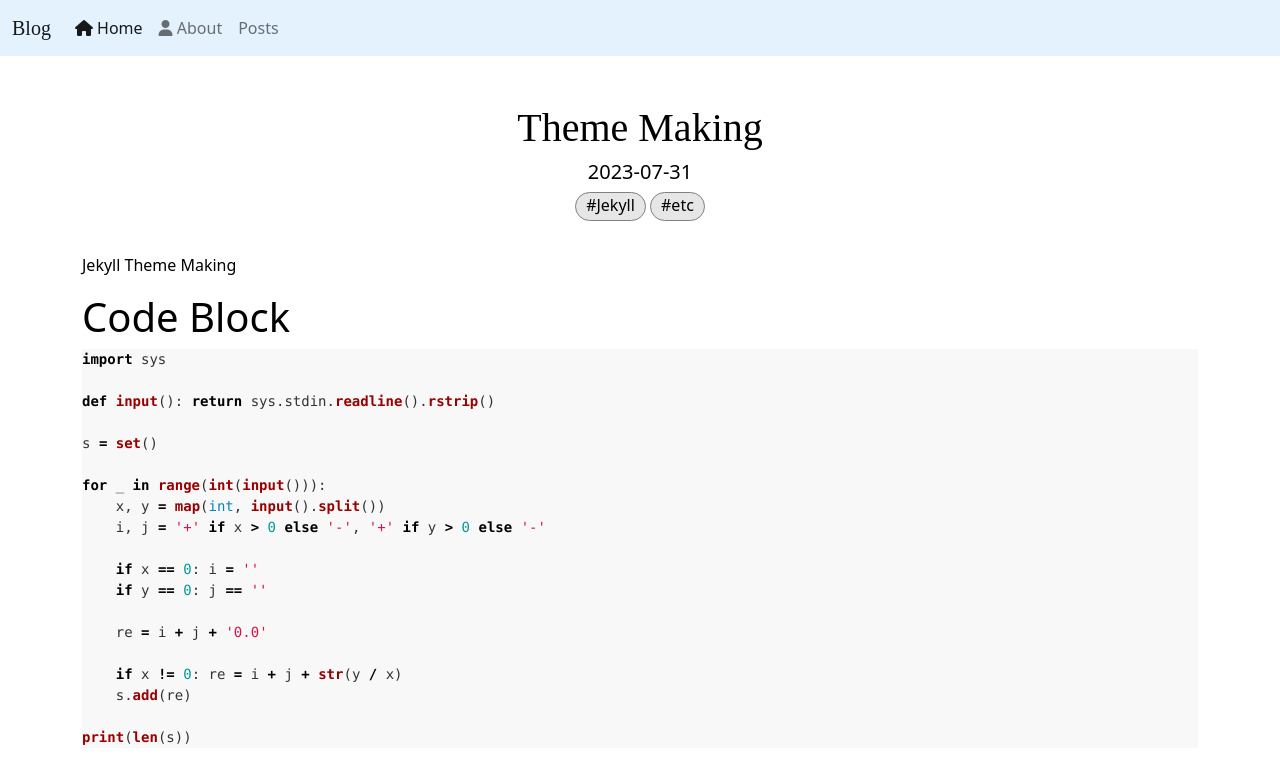
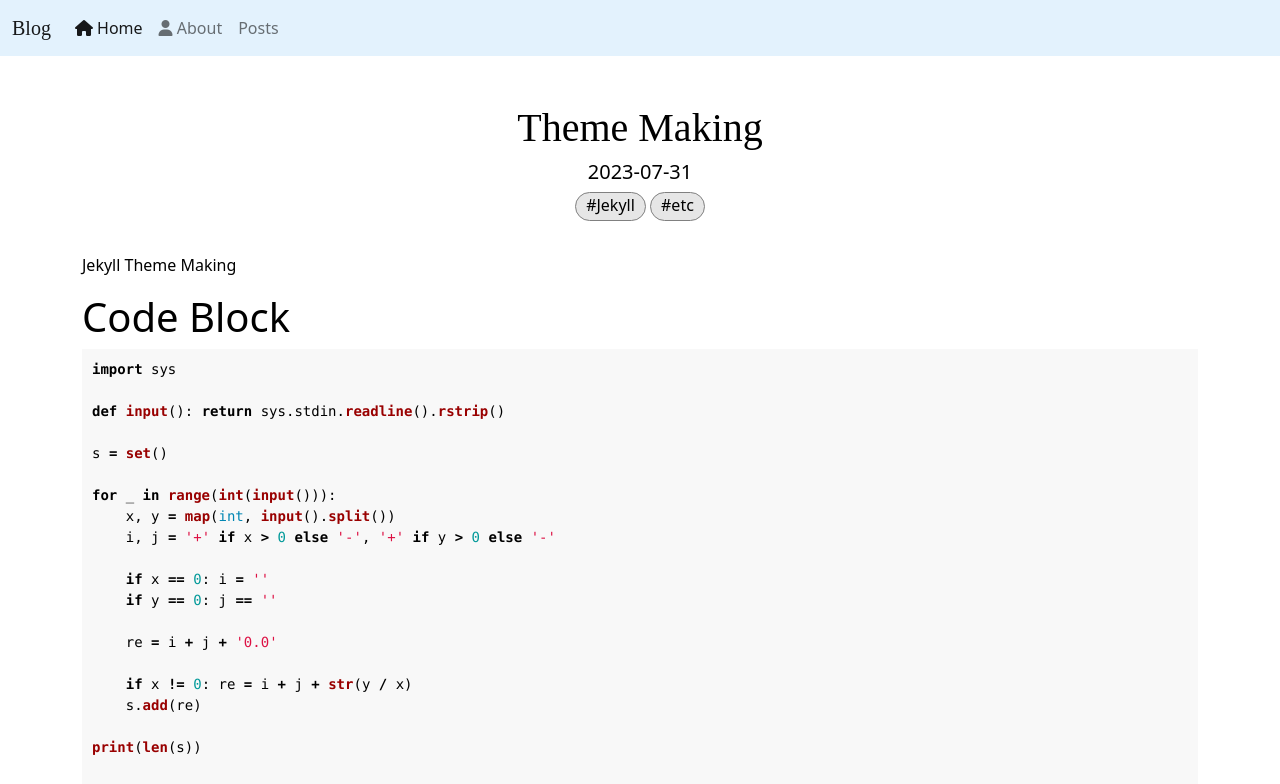
Before and after one commit to happydm09/B, a Jekyll site: the page built from _posts/2023-07-31-theme.md, in a window 1280 px wide and 1400 px high. Shown: the top 784 px of the window. Built offline with Jekyll 4.4.1, drawn with Linux system fonts in a browser that asks for light colours; nearby versions of some CDN libraries; some web fonts are replaced; formulas are drawn with MathJax 3; comment, search, counter and statistics services are not loaded; grey boxes are pictures that could not be loaded.

Commit message:
Update syntax.css

```diff
--- a/css/syntax.css
+++ b/css/syntax.css
@@ -1,7 +1,5 @@
-
-
 @media (prefers-color-scheme: light) {
-  .highlight {background-color: #F8F8F8; color: #333;}
+  .highlight {background-color: #F8F8F8; padding: 5px;}
   .highlight table td { padding: 5px; }
   .highlight table pre { margin: 0; }
   .highlight .cm {
@@ -214,7 +212,7 @@
 }
 
 @media (prefers-color-scheme: dark) {
-  .highlight {background-color: #1C1E1F; color: #fff;}
+  .highlight {background-color: #1C1E1F; padding: 5px;}
   .highlight table td { padding: 5px; }
   .highlight table pre { margin: 0px; }
   .highlight .w { color: rgb(147, 161, 161); background-color: rgb(0, 43, 54); }
```
